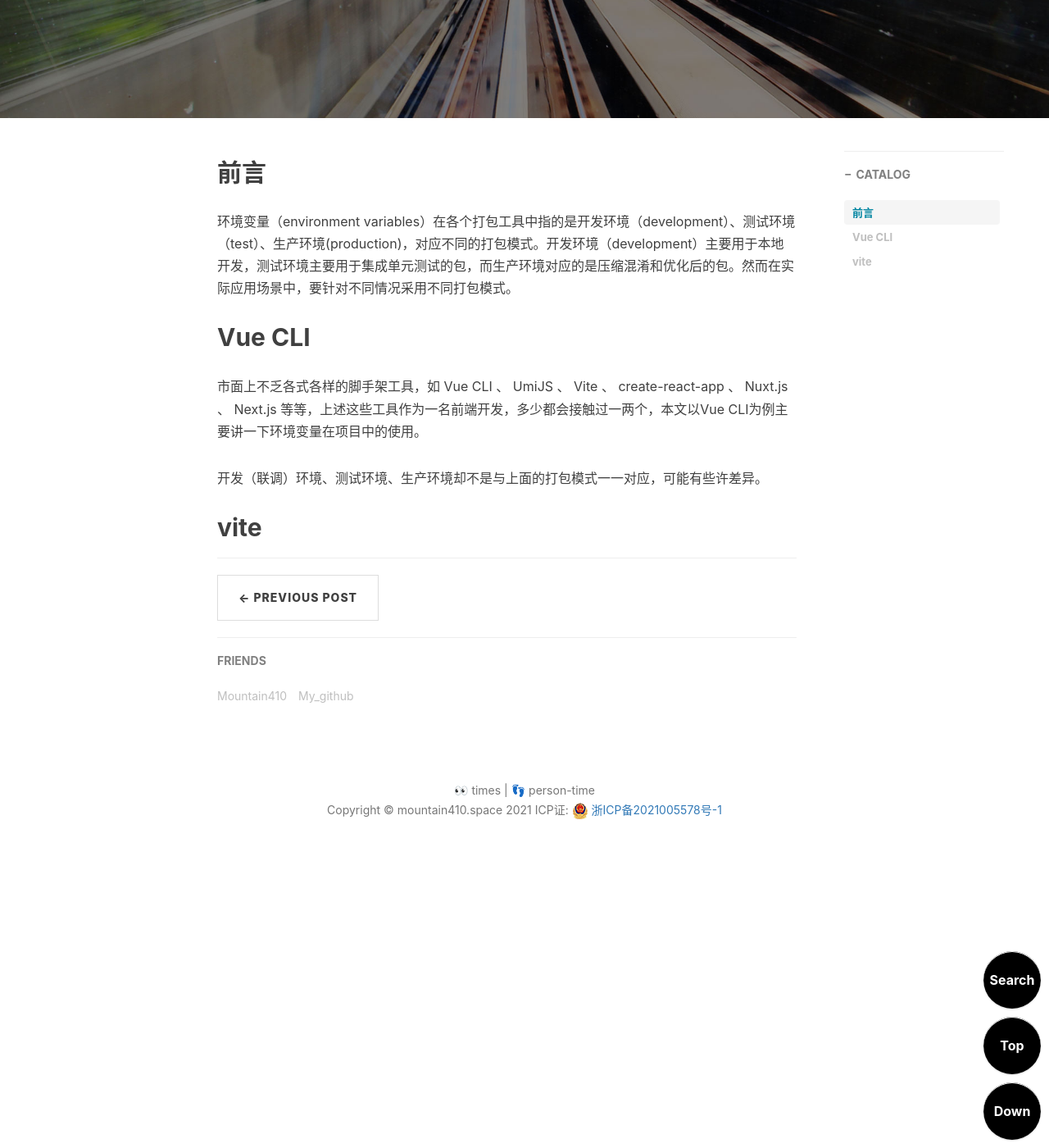
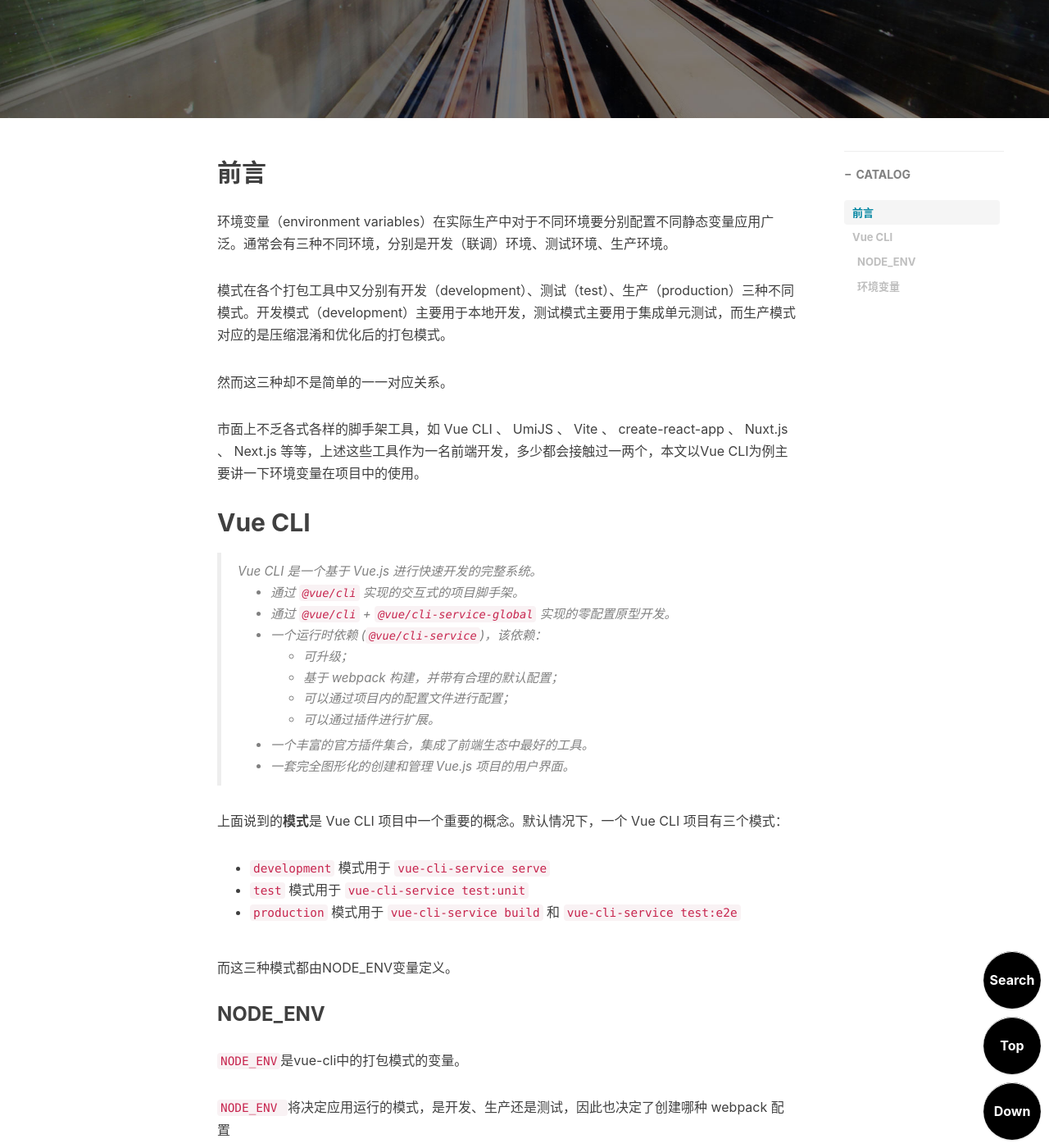
Before and after one commit to mountain410/m-blog, a Jekyll site: the page built from _posts/2021-10-16-工程化——不同环境变量配置.md, in a window 1280 px wide and 1400 px high, scrolled down 362 px. Shown: the whole window at 82% size. Built offline with Jekyll 4.4.1, drawn with Linux system fonts in a browser that asks for light colours; nearby versions of some CDN libraries; comment, search, counter and statistics services are not loaded; some of the changed text lies outside the part shown.

Commit message:
不同环境变量配置

````diff
--- a/_posts/2021-10-16-工程化——不同环境变量配置.md
+++ b/_posts/2021-10-16-工程化——不同环境变量配置.md
@@ -8,13 +8,88 @@
     - 工程化
 ---
 
+
+
 ## 前言
-环境变量（environment variables）在各个打包工具中指的是开发环境（development）、测试环境（test）、生产环境(production)，对应不同的打包模式。开发环境（development）主要用于本地开发，测试环境主要用于集成单元测试的包，而生产环境对应的是压缩混淆和优化后的包。然而在实际应用场景中，要针对不同情况采用不同打包模式。
+
+环境变量（environment variables）在实际生产中对于不同环境要分别配置不同静态变量应用广泛。通常会有三种不同环境，分别是开发（联调）环境、测试环境、生产环境。
+
+模式在各个打包工具中又分别有开发（development）、测试（test）、生产（production）三种不同模式。开发模式（development）主要用于本地开发，测试模式主要用于集成单元测试，而生产模式对应的是压缩混淆和优化后的打包模式。
+
+然而这三种却不是简单的一一对应关系。
+
+市面上不乏各式各样的脚手架工具，如 Vue CLI 、 UmiJS 、 Vite 、 create-react-app 、 Nuxt.js 、 Next.js 等等，上述这些工具作为一名前端开发，多少都会接触过一两个，本文以Vue CLI为例主要讲一下环境变量在项目中的使用。
 
 ## Vue CLI
 
-市面上不乏各式各样的脚手架工具，如 Vue CLI 、 UmiJS 、 Vite 、 create-react-app 、 Nuxt.js 、 Next.js 等等，上述这些工具作为一名前端开发，多少都会接触过一两个，本文以Vue CLI为例主要讲一下环境变量在项目中的使用。
+> Vue CLI 是一个基于 Vue.js 进行快速开发的完整系统。
+>
+> - 通过 `@vue/cli` 实现的交互式的项目脚手架。
+> - 通过 `@vue/cli` + `@vue/cli-service-global` 实现的零配置原型开发。
+> - 一个运行时依赖 (`@vue/cli-service`)，该依赖：
+>   - 可升级；
+>   - 基于 webpack 构建，并带有合理的默认配置；
+>   - 可以通过项目内的配置文件进行配置；
+>   - 可以通过插件进行扩展。
+> - 一个丰富的官方插件集合，集成了前端生态中最好的工具。
+> - 一套完全图形化的创建和管理 Vue.js 项目的用户界面。
 
-开发（联调）环境、测试环境、生产环境却不是与上面的打包模式一一对应，可能有些许差异。
+上面说到的**模式**是 Vue CLI 项目中一个重要的概念。默认情况下，一个 Vue CLI 项目有三个模式：
 
-## vite
+- `development` 模式用于 `vue-cli-service serve`
+- `test` 模式用于 `vue-cli-service test:unit`
+- `production` 模式用于 `vue-cli-service build` 和 `vue-cli-service test:e2e`
+
+而这三种模式都由NODE_ENV变量定义。
+
+### NODE_ENV
+
+`NODE_ENV`是vue-cli中的打包模式的变量。
+
+`NODE_ENV `将决定应用运行的模式，是开发、生产还是测试，因此也决定了创建哪种 webpack 配置
+
+通过将 `NODE_ENV` 设置为 `"test"`，Vue CLI 会创建一个优化过后的，并且旨在用于单元测试的 webpack 配置，它并不会处理图片以及一些对单元测试非必需的其他资源。
+
+同理，`NODE_ENV=development` 创建一个 webpack 配置，该配置启用热更新，不会对资源进行 hash 也不会打出 vendor bundles，目的是为了在开发的时候能够快速重新构建。
+
+**注意！！！当你运行 `vue-cli-service build` 命令时，无论你要部署到哪个环境，应该始终把 `NODE_ENV` 设置为 `"production"` 来获取可用于部署的应用程序。**
+
+所以实际生产中，不管是联调环境、测试环境、还是生产环境，都是需要打包部署到线上服务的，这时对应vue-cli的模式都应该是`production`，即 `NODE_ENV` 设置为 `"production"` 。而实际生产中线上环境要怎么区分不同环境，配置不同环境变量呢，这就要介绍到vue-cli中的环境变量了。
+
+
+
+### 环境变量
+
+你可以在你的项目根目录中放置下列文件来指定环境变量：
+
+```bash
+.env                # 在所有的环境中被载入
+.env.local          # 在所有的环境中被载入，但会被 git 忽略
+.env.[mode]         # 只在指定的模式中被载入
+.env.[mode].local   # 只在指定的模式中被载入，但会被 git 忽略
+```
+
+一个环境文件只包含环境变量的“键=值”对：
+
+```text
+FOO=bar
+VUE_APP_NOT_SECRET_CODE=some_value
+```
+
+> 请注意，只有 `NODE_ENV`，`BASE_URL` 和以 `VUE_APP_` 开头的变量将通过 `webpack.DefinePlugin` 静态地嵌入到*客户端侧*的代码中。这是为了避免意外公开机器上可能具有相同名称的私钥。
+
+不同的环境变量可以通过自定义mode变量，在build指令里通过设定 --mode 变量用于匹配不同环境变量文件
+
+![image-20211024222731802](..\img\in-post\vue-cli\env-mode.png)
+
+![image-20211024222705330](..\img\in-post\vue-cli\build-mode.png)
+
+如上图示例，debugging 是联调环境变量，testing是测试环境，production 是生产环境，均是线上环境。
+
+其中，development 是本地开发模式的vue cli原生变量，.env.development文件中定义的变量只在vue-cli-service serve 命令，即本地开发热启动时应用。
+
+**值得注意的是，development是vue-cli 原生的本地开发模式，上面已经介绍。自定义变量注意不要同名**
+
+
+
+这样通过创建不同环境变量和对应环境的变量定义文件可以在实际应用中灵活配置不同环境的静态变量。
````
Also changed, not shown: img/in-post/vue-cli/build-mode.png (added), img/in-post/vue-cli/env-mode.png (added).
